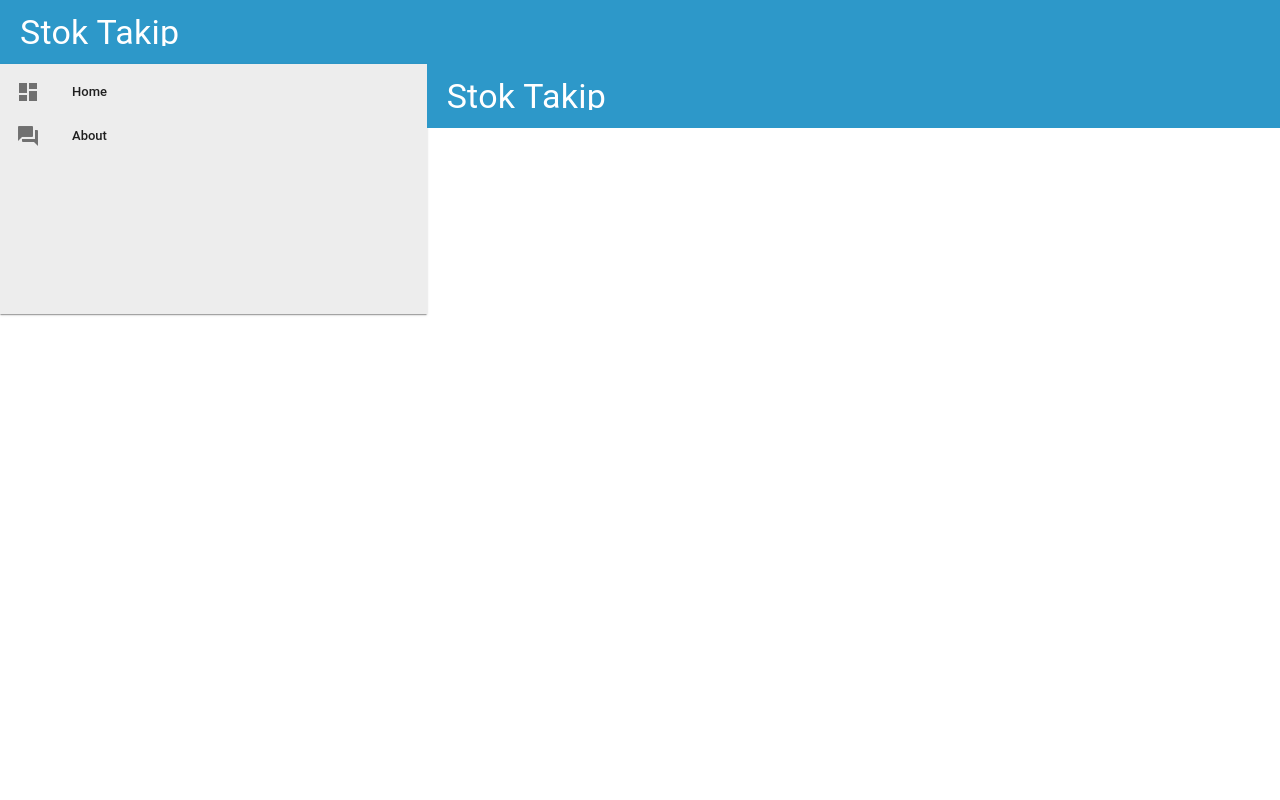
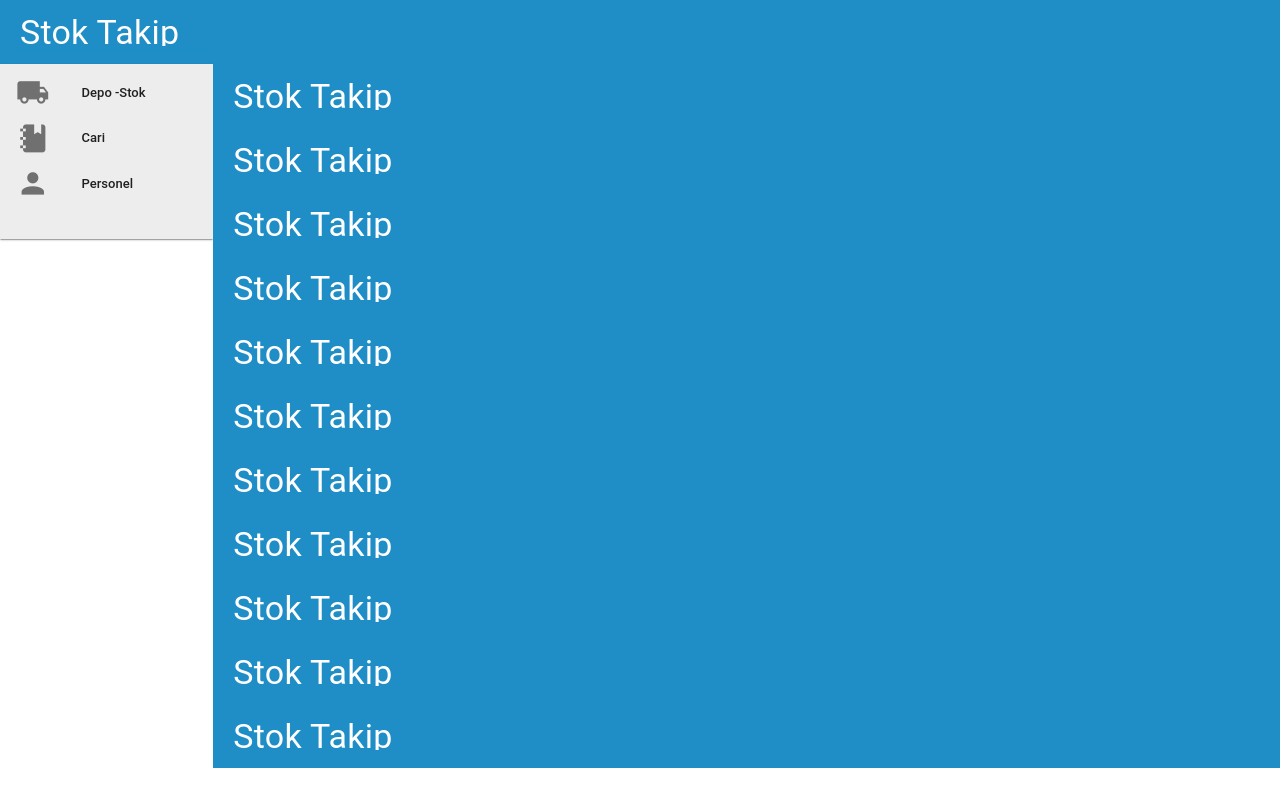
Before and after one commit to nurcancurebal/depom-frontend, a Vue app: page / in a window 1280 px wide. Built offline with nearby package versions, Linux system fonts and the light colour scheme.

Commit message:
navbar sidebar content

```diff
--- a/src/App.vue
+++ b/src/App.vue
@@ -1,20 +1,31 @@
 <template>
   <div>
-    <TheNavbar />
+    <v-row no-gutters>
+      <v-col cols="12">
+        <TheNavbar />
+      </v-col>
+    </v-row>
+    <v-row no-gutters>
+      <v-col cols="2">
+        <TheSidebar />
+      </v-col>
+      <v-col cols="10">
+        <TheContent />
+      </v-col>
+    </v-row>
   </div>
 </template>
 
 <script>
 import TheNavbar from "./components/TheNavbar.vue";
+import TheSidebar from "./components/TheSidebar.vue";
+import TheContent from "./components/TheContent.vue";
 
 export default {
   components: {
     TheNavbar,
+    TheSidebar,
+    TheContent,
   },
 };
 </script>
-
-
-
-<style>
-</style>
--- /dev/null
+++ b/src/components/TheContent.vue
@@ -0,0 +1,62 @@
+<template>
+  <div>
+    <v-sheet>
+      <v-toolbar style="color: white; background-color: #208ec6">
+        <v-toolbar-title class="text-h4"> Stok Takip </v-toolbar-title>
+      </v-toolbar>
+    </v-sheet>
+
+    <v-sheet>
+      <v-toolbar style="color: white; background-color: #208ec6">
+        <v-toolbar-title class="text-h4"> Stok Takip </v-toolbar-title>
+      </v-toolbar>
+      <v-toolbar style="color: white; background-color: #208ec6">
+        <v-toolbar-title class="text-h4"> Stok Takip </v-toolbar-title>
+      </v-toolbar>
+    </v-sheet>
+
+    <v-sheet>
+      <v-toolbar style="color: white; background-color: #208ec6">
+        <v-toolbar-title class="text-h4"> Stok Takip </v-toolbar-title>
+      </v-toolbar>
+    </v-sheet>
+    <v-sheet>
+      <v-toolbar style="color: white; background-color: #208ec6">
+        <v-toolbar-title class="text-h4"> Stok Takip </v-toolbar-title>
+      </v-toolbar>
+    </v-sheet>
+
+    <v-sheet>
+      <v-toolbar style="color: white; background-color: #208ec6">
+        <v-toolbar-title class="text-h4"> Stok Takip </v-toolbar-title>
+      </v-toolbar>
+      <v-toolbar style="color: white; background-color: #208ec6">
+        <v-toolbar-title class="text-h4"> Stok Takip </v-toolbar-title>
+      </v-toolbar>
+    </v-sheet>
+
+    <v-sheet>
+      <v-toolbar style="color: white; background-color: #208ec6">
+        <v-toolbar-title class="text-h4"> Stok Takip </v-toolbar-title>
+      </v-toolbar>
+    </v-sheet>
+
+    <v-sheet>
+      <v-toolbar style="color: white; background-color: #208ec6">
+        <v-toolbar-title class="text-h4"> Stok Takip </v-toolbar-title>
+      </v-toolbar>
+    </v-sheet>
+
+    <v-sheet>
+      <v-toolbar style="color: white; background-color: #208ec6">
+        <v-toolbar-title class="text-h4"> Stok Takip </v-toolbar-title>
+      </v-toolbar>
+    </v-sheet>
+
+    <v-sheet>
+      <v-toolbar style="color: white; background-color: #208ec6">
+        <v-toolbar-title class="text-h4"> Stok Takip </v-toolbar-title>
+      </v-toolbar>
+    </v-sheet>
+  </div>
+</template>
--- a/src/components/TheNavbar.vue
+++ b/src/components/TheNavbar.vue
@@ -1,51 +1,7 @@
 <template>
-  <v-row no-gutters>
-    <v-col cols="12">
-      <v-sheet>
-        <v-toolbar style="color: white; background-color: #2d98c9">
-          <v-toolbar-title class="text-h4"> Stok Takip </v-toolbar-title>
-        </v-toolbar>
-      </v-sheet>
-    </v-col>
-    <v-col cols="4">
-      <v-card style="border-radius: unset">
-        <v-layout>
-          <v-navigation-drawer
-            floating
-            permanent
-            style="position: absolute; width: 100%; background-color: #ededed"
-          >
-            <v-list density="compact" nav>
-              <v-list-item
-                prepend-icon="mdi-view-dashboard"
-                title="Home"
-                value="home"
-              />
-              <v-list-item
-                prepend-icon="mdi-forum"
-                title="About"
-                value="about"
-              />
-            </v-list>
-          </v-navigation-drawer>
-          <v-main style="height: 250px" />
-        </v-layout>
-      </v-card>
-    </v-col>
-    <v-col cols="8">
-      <v-sheet>
-        <v-toolbar style="color: white; background-color: #2d98c9">
-          <v-toolbar-title class="text-h4"> Stok Takip </v-toolbar-title>
-        </v-toolbar>
-      </v-sheet>
-    </v-col>
-  </v-row>
+  <v-sheet>
+    <v-toolbar style="color: white; background-color: #208ec6">
+      <v-toolbar-title class="text-h4"> Stok Takip </v-toolbar-title>
+    </v-toolbar>
+  </v-sheet>
 </template>
-
-<script>
-export default {
-  data() {
-    return {};
-  },
-};
-</script>
--- /dev/null
+++ b/src/components/TheSidebar.vue
@@ -0,0 +1,26 @@
+<template>
+  <v-card style="border-radius: unset">
+    <v-layout>
+      <v-navigation-drawer
+        floating
+        permanent
+        style="position: absolute; width: 100%; background-color: #ededed"
+      >
+        <v-list density="compact" nav style="font-size: 1.4rem">
+          <v-list-item
+            prepend-icon="mdi-truck"
+            title="Depo -Stok"
+            value="depostok"
+          />
+          <v-list-item prepend-icon="mdi-notebook" title="Cari" value="cari" />
+          <v-list-item
+            prepend-icon="mdi-account"
+            title="Personel"
+            value="personel"
+          />
+        </v-list>
+      </v-navigation-drawer>
+      <v-main style="height: 175px" />
+    </v-layout>
+  </v-card>
+</template>
```
